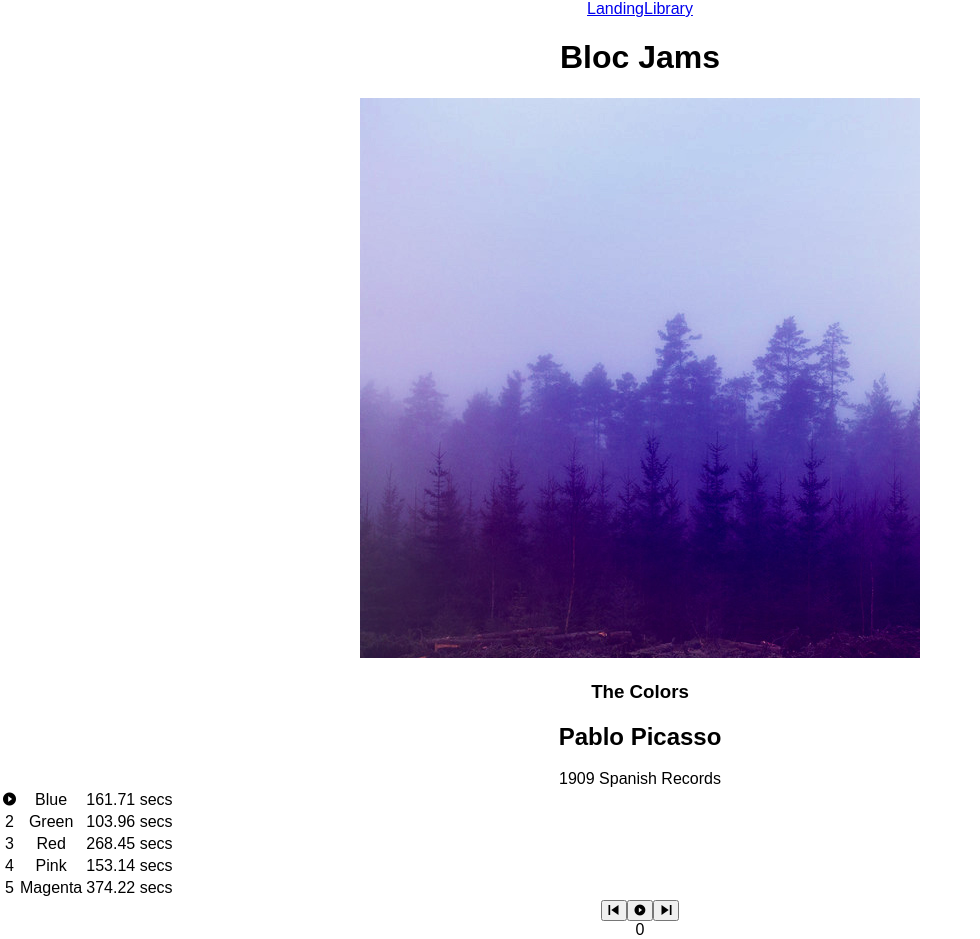
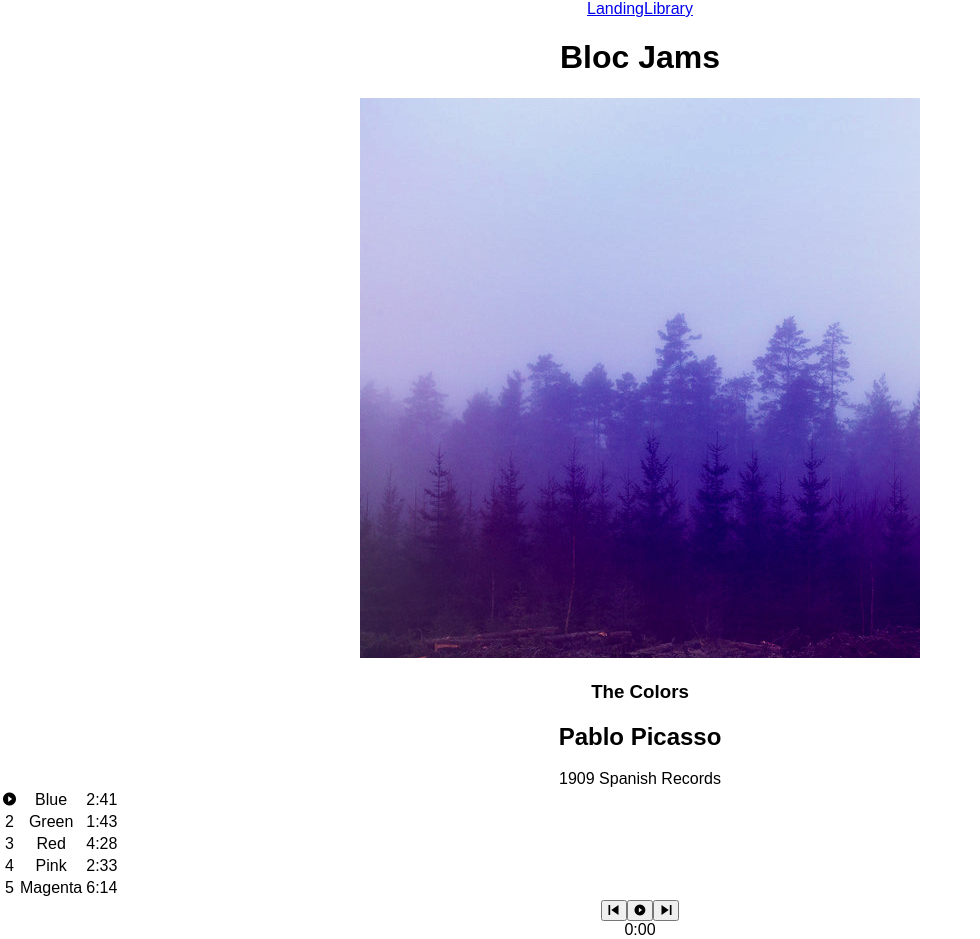
Before and after one commit to madhumurthy16/bloc-jams-react, a React (Create React App) app: page /album/the-colors in a window 1280 px wide. Shown: the top 939 px of the page, without its empty margins (0-980 px from the left). Built offline with nearby package versions, Linux system fonts and the light colour scheme.

Commit message:
Assignment 9 player bar range inputs: completed

```diff
--- a/src/components/Album.js
+++ b/src/components/Album.js
@@ -50,9 +50,14 @@ class Album extends Component {
 		this.setState({ currentSong: song });
 	}
 
-	formatTime(time) {
-		var min = Math.floor(time/60);
-		return min;
+	formatTime(timeInSecs) {
+		if(isNaN(timeInSecs)) {
+			return "-:--";
+		}
+		var mins = Math.floor(timeInSecs/60);
+		var remainingSecs = timeInSecs % 60;
+		var totalSecs = Math.floor(remainingSecs);
+		return (totalSecs < 10 ? (mins + ":0" + totalSecs) : (mins + ":" + totalSecs));
 	}
 
 	// Click event handler => determines to call play(), pause() or setState()
@@ -162,7 +167,7 @@ class Album extends Component {
 									onMouseLeave={() => this.setState({isHovered:true})} >
 									<td>{this.playPauseButtonHandler(song, index)}</td>
 									<td>{song.title}</td>
-									<td>{song.duration} secs</td>
+									<td>{this.formatTime(song.duration)}</td>
 								</tr>
 							)
 						}
@@ -178,7 +183,8 @@ class Album extends Component {
 				handlePrevClick={() => this.handlePrevClick()}
 				handleNextClick={() => this.handleNextClick()}
 				handleTimeChange={(e) => this.handleTimeChange(e)}
-				handleVolumeChange={(e) => this.handleVolumeChange(e)} />
+				handleVolumeChange={(e) => this.handleVolumeChange(e)}
+				formatTime = { (timeInSecs) => this.formatTime(timeInSecs) }/>
 			</section>
 		);
 	}
--- a/src/components/PlayerBar.js
+++ b/src/components/PlayerBar.js
@@ -17,7 +17,7 @@ class PlayerBar extends Component {
 					</button>
 				</section>
 				<section id="time-control">
-					<div className="current-time">{this.props.currentTime}</div>
+					<div className="current-time">{this.props.formatTime(this.props.currentTime)}</div>
 					<input
 						type="range"
 						className="seek-bar"
@@ -26,7 +26,7 @@ class PlayerBar extends Component {
 						max="1.0"
 						step="0.01"
 						onChange={this.props.handleTimeChange} />
-					<div className="total-time">{this.props.duration}</div>
+					<div className="total-time">{this.props.formatTime(this.props.duration)}</div>
 				</section>
 				<section id="volume-control">
 					<div className="icon ion-md-volume-low"></div>
```
